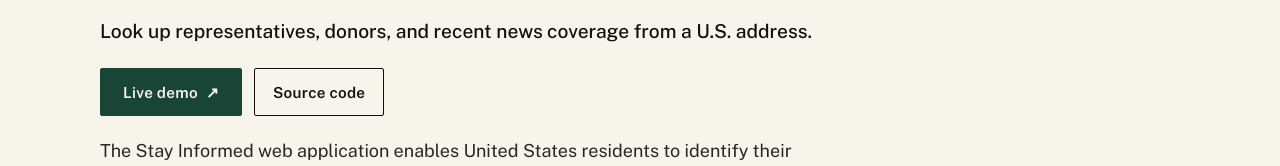
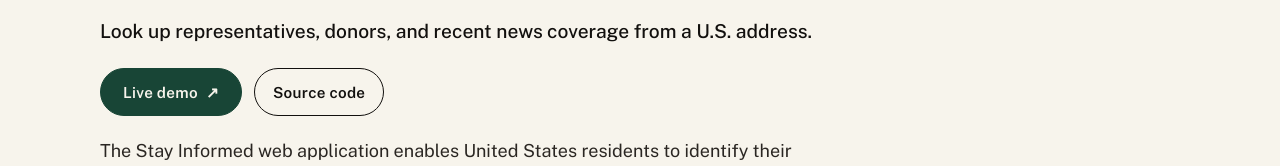
Before and after one commit to RobWiggins/portfolio-site, a React (Create React App) app: page /portfolio in a window 1280 px wide. Shown: the part 476-642 px from the top of the page. Built offline with nearby package versions, Linux system fonts and the light colour scheme.

Commit message:
made live demo and source code buttons pill shaped for differentiation

```diff
--- a/src/Components/Project/Project.css
+++ b/src/Components/Project/Project.css
@@ -70,6 +70,10 @@
   flex-wrap: wrap;
   align-items: center;
   gap: 12px;
+}
+
+.site-links .site-btn {
+  border-radius: 999px;
 }
 
 .site-links .primary-site-btn {
```
